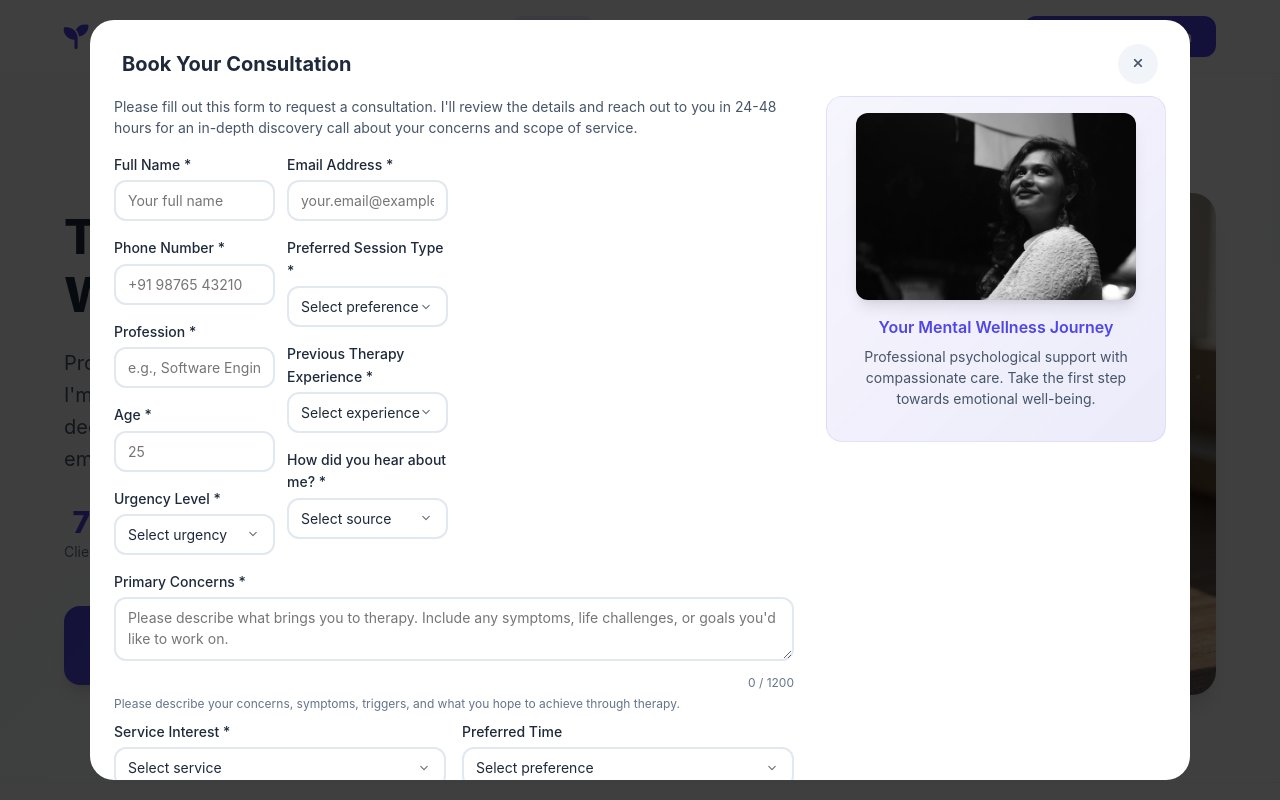
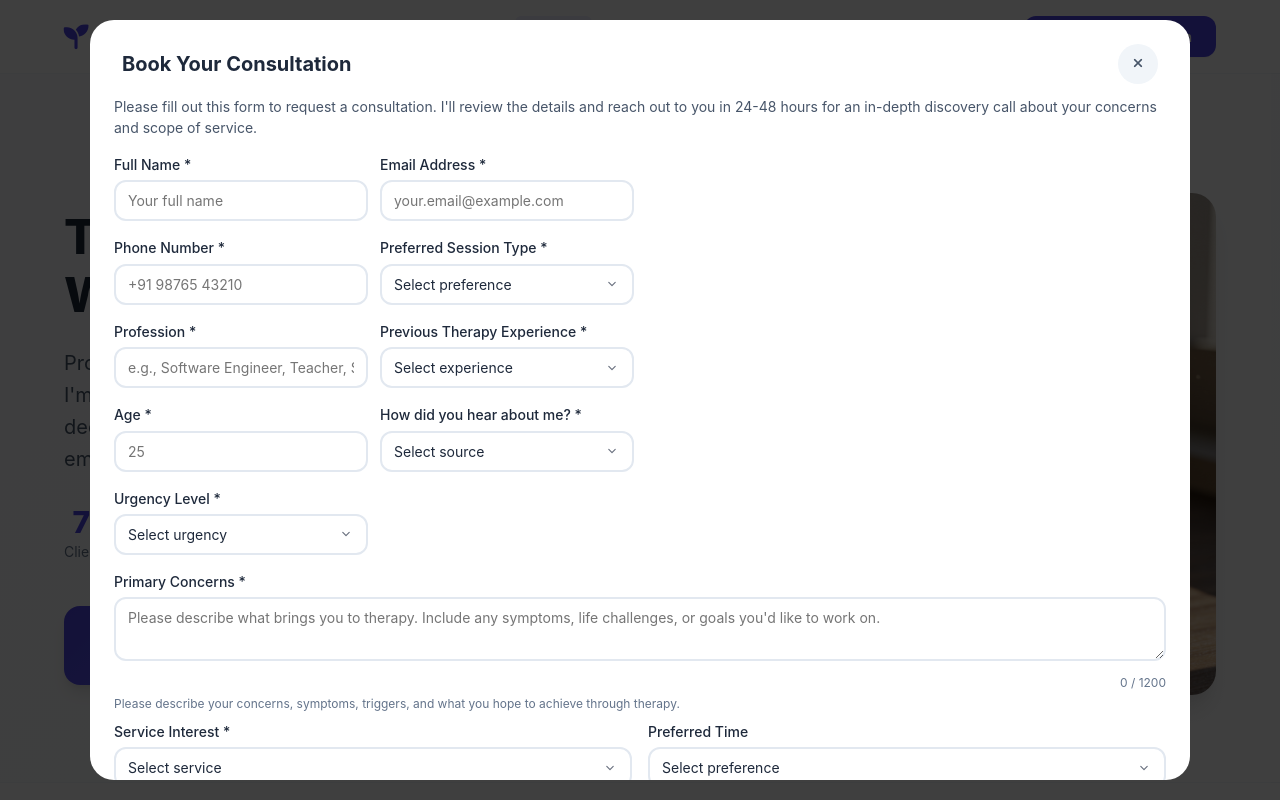
Before and after one commit to Adarshktiwarii/upasna-psychology-website, a plain HTML site: page index.html in a window 1280 px wide. Both pictures are taken after a click on the button "Book Consultation". Shown: the top 800 px of the page. Drawn offline with Linux system fonts and the light colour scheme.

Commit message:
Revert form layout to original design with subtle background image
Issue: Previous 2-column form layout changed entire structure and looked worse
User feedback: Keep existing form layout, just utilize white space on right

Solution:
- Reverted modal-body back to single column (removed grid layout)
- Removed form-content wrapper and form-image-container
- Added subtle background image using ::before pseudo-element
- Image: Professional therapy consultation (Unsplash)
- Positioned on right side with 280px width, low opacity (0.08)
- Doesn't interfere with form functionality or layout
- Maintains original form structure and spacing

Result: Original form layout preserved + subtle visual enhancement

```diff
--- a/css/styles.css
+++ b/css/styles.css
@@ -1308,10 +1308,7 @@ section:not(:first-child) {
     padding: 0 2rem 1.5rem;
     flex: 1;
     overflow-y: auto;
-    display: grid;
-    grid-template-columns: 2fr 1fr;
-    gap: 2rem;
-    align-items: start;
+    position: relative;
 }
 
 .modal-body p {
@@ -1369,38 +1366,25 @@ section:not(:first-child) {
 }
 
 /* Form image container */
-.form-image-container {
-    display: flex;
-    flex-direction: column;
-    align-items: center;
-    justify-content: flex-start;
-    padding: 1rem;
-    background: linear-gradient(135deg, rgba(79, 70, 229, 0.05) 0%, rgba(67, 56, 202, 0.1) 100%);
-    border-radius: var(--radius-lg);
-    border: 1px solid rgba(79, 70, 229, 0.1);
-}
-
-.form-image {
-    width: 100%;
-    max-width: 280px;
-    height: auto;
-    border-radius: var(--radius-md);
-    box-shadow: var(--shadow-lg);
-    margin-bottom: 1rem;
-}
-
-.form-image-text {
-    text-align: center;
-    color: var(--text-secondary);
-    font-size: var(--font-size-sm);
-    line-height: 1.4;
-}
-
-.form-image-text h4 {
-    color: var(--primary);
-    font-weight: 600;
-    margin-bottom: 0.5rem;
-    font-size: var(--font-size-base);
+/* Subtle background image for form modal - utilizes right side white space */
+.modal-body::before {
+    content: '';
+    position: absolute;
+    top: 0;
+    right: 0;
+    width: 280px;
+    height: 100%;
+    background: url('https://images.unsplash.com/photo-1573496359142-b8d87734a5a2?ixlib=rb-4.0.3&ixid=M3wxMjA3fDB8MHxwaG90by1wYWdlfHx8fGVufDB8fHx8fA%3D%3D&auto=format&fit=crop&w=388&q=80') no-repeat center right;
+    background-size: cover;
+    opacity: 0.08;
+    border-radius: 0 var(--radius-xl) var(--radius-xl) 0;
+    pointer-events: none;
+    z-index: 0;
+}
+
+.modal-body > * {
+    position: relative;
+    z-index: 1;
 }
 
 /* Ensure submit button is always visible */
@@ -1876,20 +1860,6 @@ section:not(:first-child) {
         gap: 0.75rem;
     }
 
-    /* Single column modal body on mobile */
-    .modal-body {
-        grid-template-columns: 1fr;
-        gap: 1rem;
-    }
-
-    .form-image-container {
-        order: -1;
-        padding: 0.75rem;
-    }
-
-    .form-image {
-        max-width: 200px;
-    }
 
     .form-column {
         gap: 0.75rem;
--- a/index.html
+++ b/index.html
@@ -558,7 +558,6 @@
                 </button>
             </div>
             <div class="modal-body">
-                <div class="form-content">
                     <p>Please fill out this form to request a consultation. I'll review the details and reach out to you in 24-48 hours for an in-depth discovery call about your concerns and scope of service.</p>
                     <form id="consultationForm" action="https://formspree.io/f/xanpwznp" method="POST">
                     <input type="hidden" name="_subject" value="New Consultation Request - Upasna Shil">
@@ -696,16 +695,6 @@
                     </button>
 
                 </form>
-                </div>
-
-                <!-- Form Image Container -->
-                <div class="form-image-container">
-                    <img src="images/about-upasna.JPEG" alt="Professional consultation" class="form-image">
-                    <div class="form-image-text">
-                        <h4>Your Mental Wellness Journey</h4>
-                        <p>Professional psychological support with compassionate care. Take the first step towards emotional well-being.</p>
-                    </div>
-                </div>
 
                 <!-- Success State -->
                 <div id="successState" style="display: none;">
```
